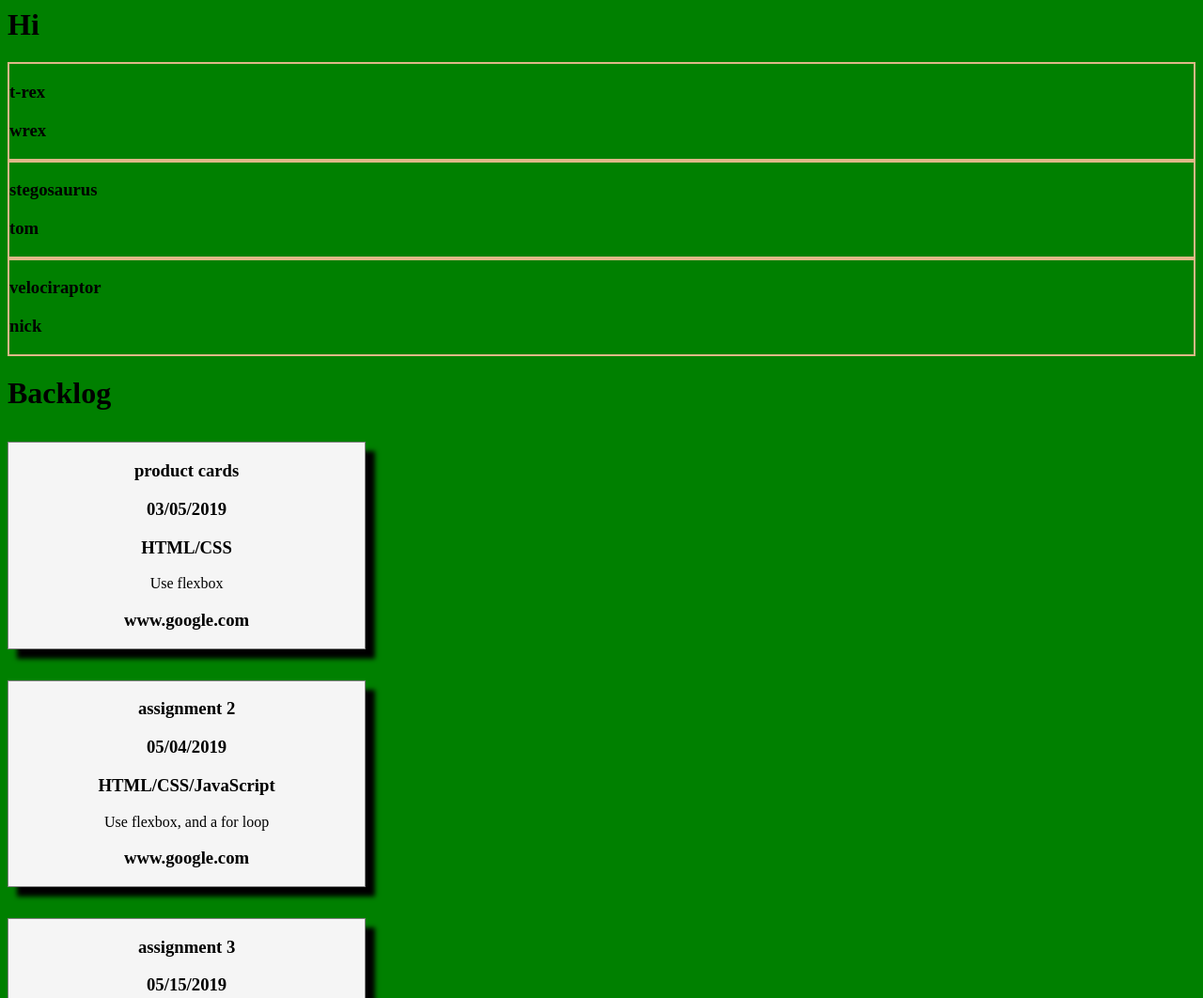
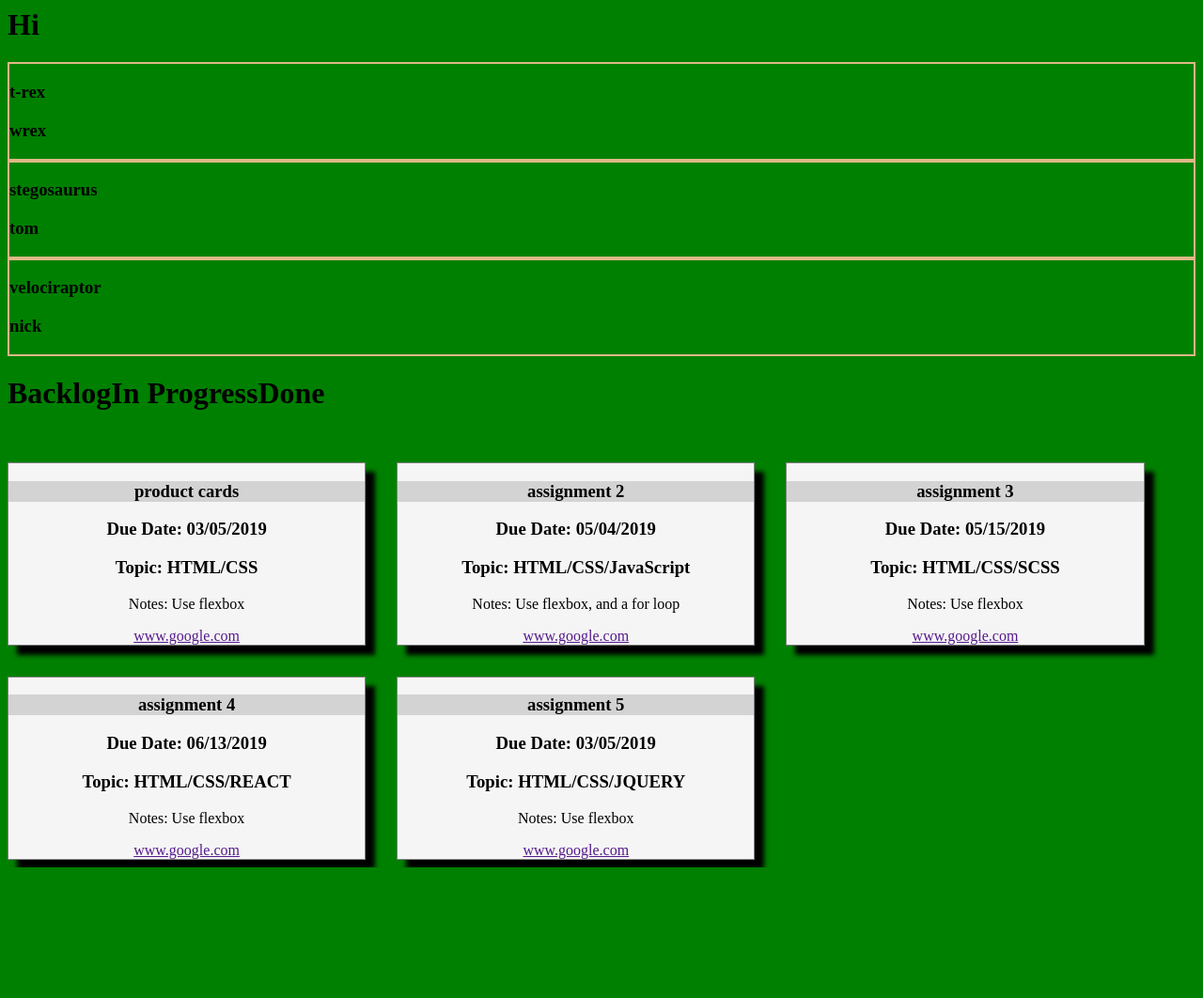
Before and after one commit to westmary48/js-arrays, a plain HTML site: page index.html in a window 1280 px wide. Shown: the top 1062 px of the page at 94% size. After the commit the page ends 923 px from the top, so only its background shows below. Drawn offline with Linux system fonts and the light colour scheme.

Commit message:
in class assignment complete

```diff
--- a/index.html
+++ b/index.html
@@ -9,7 +9,11 @@
 <body>
     <h1>Hi</h1>
     <div id = 'dino-barn'></div>
+    <div class = 'conatiner'>
     <h1 class = 'Backlog'>Backlog</h1>
+    <h1 class = 'inProgress'>In Progress</h1>
+    <h1 class = 'done'>Done</h1>
+    </div>
     <div id = 'assignments'></div>
     <script src="./main.js"></script>
 </body>
--- a/main.css
+++ b/main.css
@@ -7,7 +7,6 @@ body {
 }
 
 .assignments {
-border:2px solid burlywood;
 text-align: center;
 width: 30%;
 box-shadow:10px 10px 5px;
@@ -16,3 +15,17 @@ margin-right: 33px;
 margin-top: 33px;
 background-color:#F5F5F5;
 }
+
+#assignments {
+    display: flex;
+    flex-wrap: wrap;
+}
+
+.conatiner {
+    display: flex;
+
+}
+
+.assignment-title {
+    background-color: lightgray;
+}
--- a/main.js
+++ b/main.js
@@ -84,11 +84,11 @@ const buildAssignmentCard = () => {
     let domString = '';
     for(let i = 0; i < assignments.length; i++) {
         domString += `<div class ='assignments'>`
-        domString += `<h3>${assignments[i].title}</h3>`
-        domString += `<h3>${assignments[i].dueDate}</h3>`
-        domString += `<h3>${assignments[i].topic}</h3>`
-        domString += `<p>${assignments[i].notes}</p>`
-        domString += `<h3>${assignments[i].assignmentUrl}</h3>`
+        domString += `<h3 class = "assignment-title">${assignments[i].title}</h3>`
+        domString += `<h3>Due Date: ${assignments[i].dueDate}</h3>`
+        domString += `<h3>Topic: ${assignments[i].topic}</h3>`
+        domString += `<p>Notes: ${assignments[i].notes}</p>`
+        domString += `<a href>${assignments[i].assignmentUrl}</a>`
         domString += `</div>`
 
 
```
